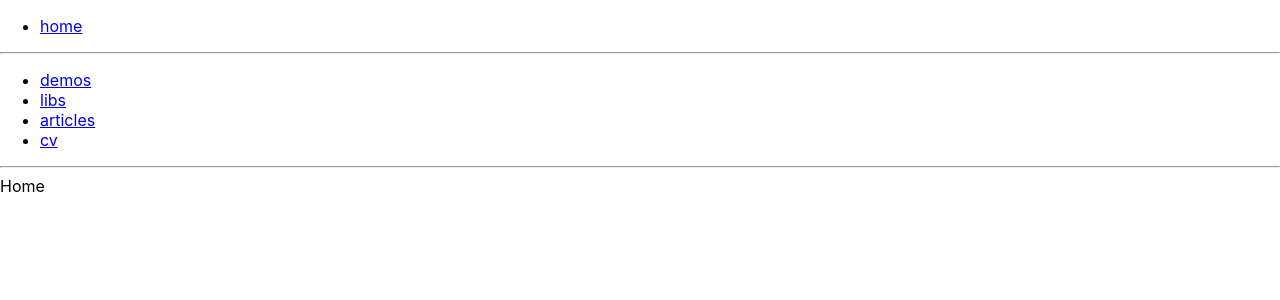
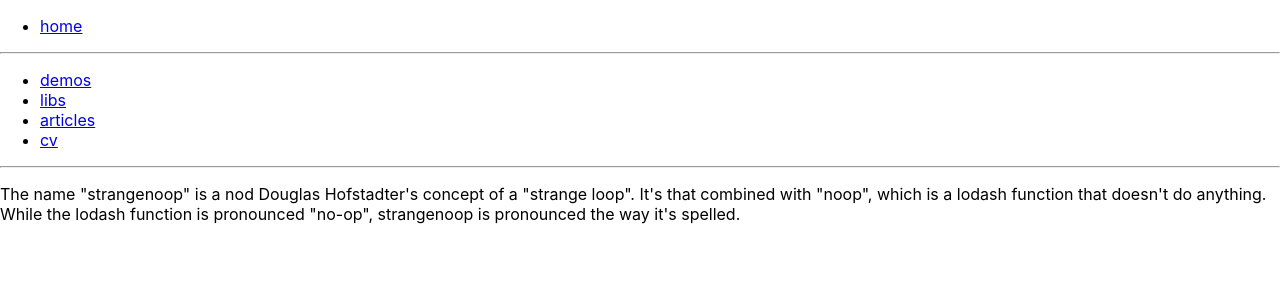
Before and after one commit to strangenoop/monorepo, a React (Create React App) app in the folder client/: page / in a window 1280 px wide. Shown: the top 300 px of the page. Built offline with nearby package versions, Linux system fonts and the light colour scheme.

Commit message:
explain the name

```diff
--- a/client/src/app.tsx
+++ b/client/src/app.tsx
@@ -26,7 +26,18 @@ const App = () => {
         </li>
       </ul>
       <hr />
-      <Route exact path="/" component={() => <div>Home</div>} />
+      <Route
+        exact
+        path="/"
+        component={() => (
+          <p>
+            The name "strangenoop" is a nod Douglas Hofstadter's concept of a
+            "strange loop". It's that combined with "noop", which is a lodash
+            function that doesn't do anything. While the lodash function is
+            pronounced "no-op", strangenoop is pronounced the way it's spelled.
+          </p>
+        )}
+      />
       <Route path="/demos" component={Demos} />
       <Route path="/libs" component={() => <div>coming soon</div>} />
       <Route path="/articles" component={() => <div>coming soon</div>} />
```
